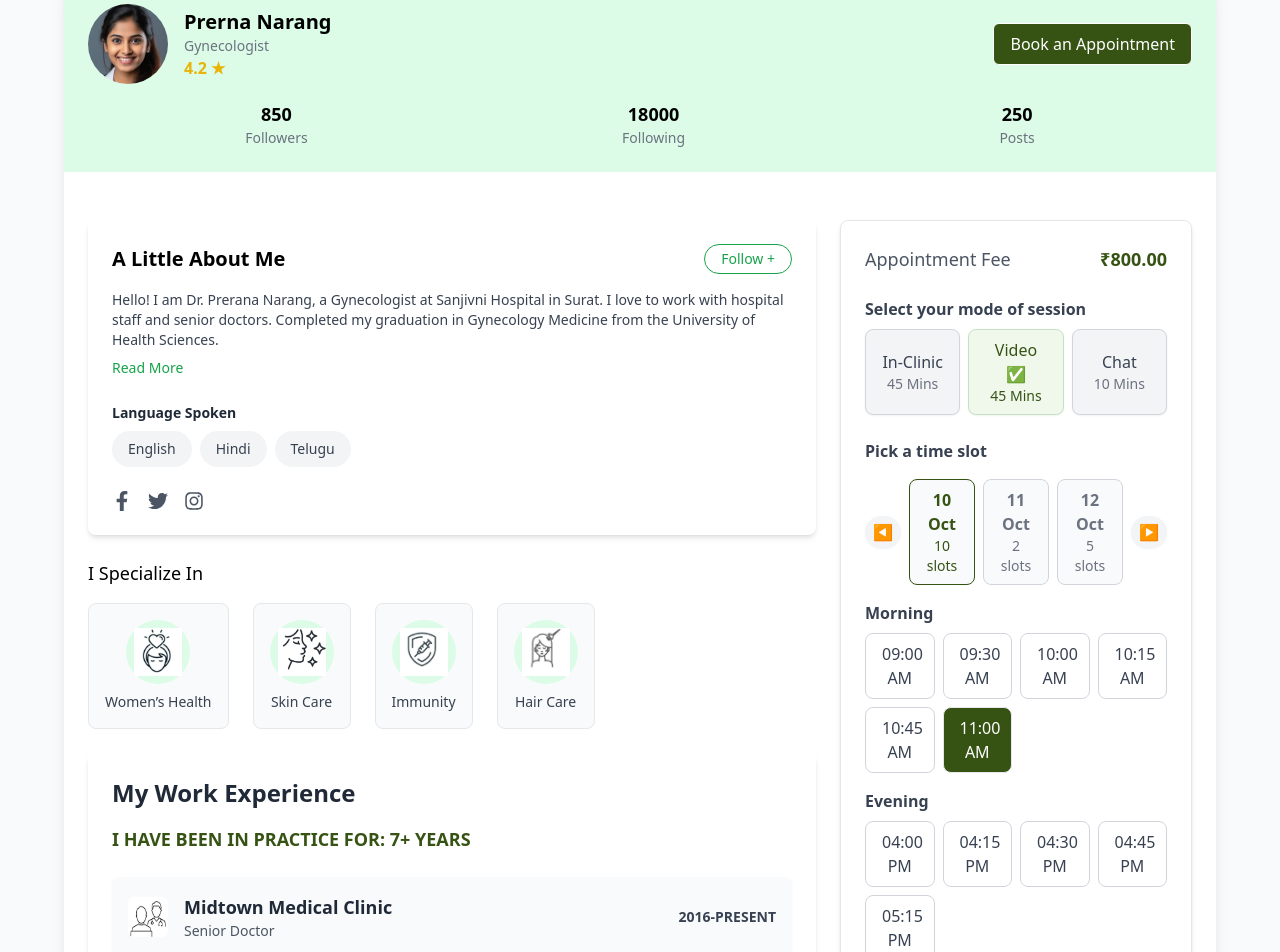
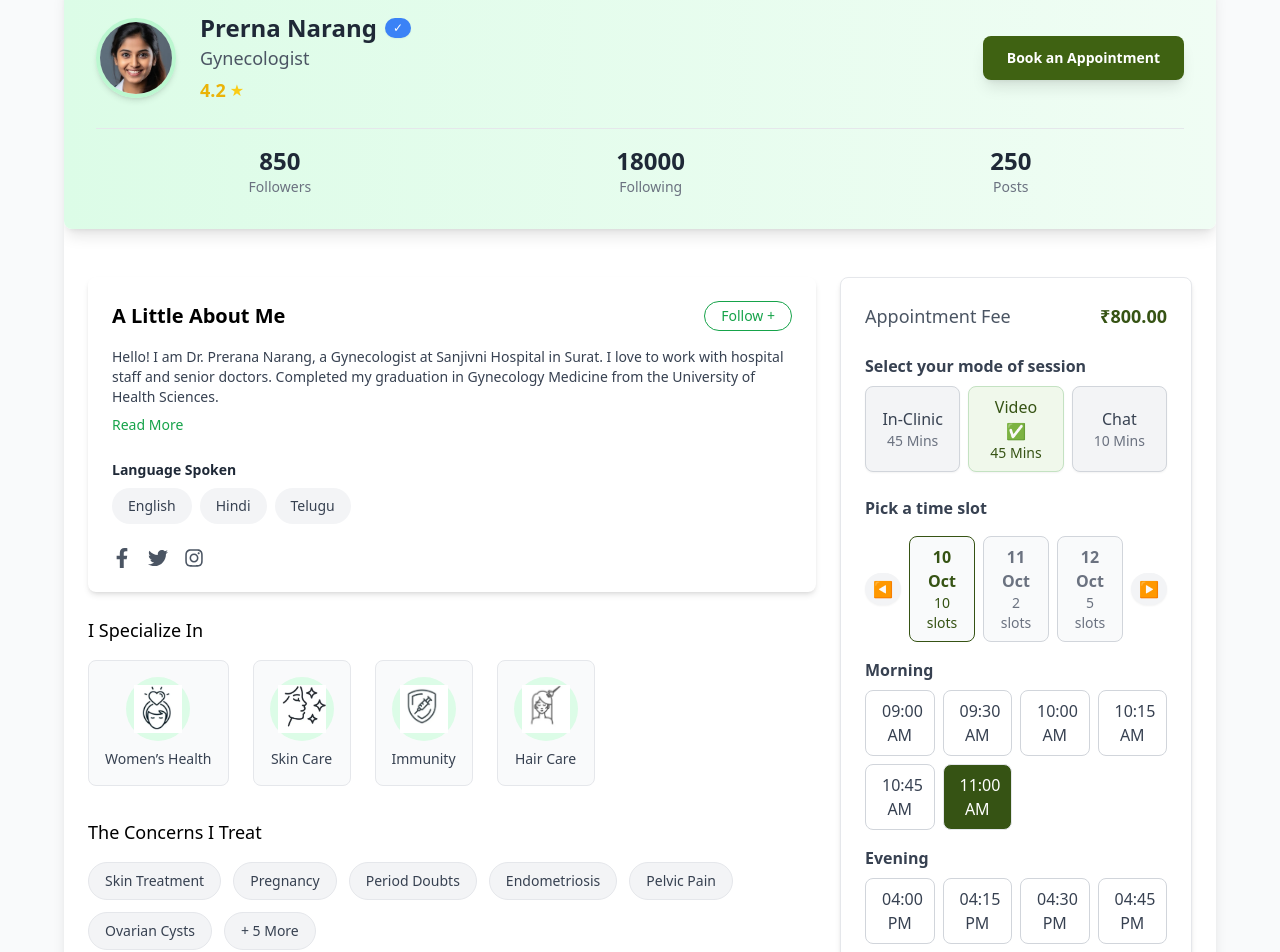
Before and after one commit to ShravaniAnilPatil/Amrutam-app, a React (Create React App) app: page /profile/1 in a window 1280 px wide. Shown: the part 140-1092 px from the top of the page. Built offline with nearby package versions, Linux system fonts and the light colour scheme.

Commit message:
doctor profile header changes

```diff
--- a/src/components/DoctorList.jsx
+++ b/src/components/DoctorList.jsx
@@ -2,6 +2,7 @@ import React from "react";
 import DoctorCard from "./DoctorCard";
 import prerana from "../assets/images/image.png";
 import riya from "../assets/images/image2.png"
+import alisha from "../assets/images/image3.png"
 
 const DoctorList = () => {
   const doctors = [
@@ -24,7 +25,7 @@ const DoctorList = () => {
       rating: 4.8,
     },
     {
-      image: "https://randomuser.me/api/portraits/women/3.jpg",
+      image: alisha,
       name: "Dr. Alisha Verma",
       specialization: "Dermatologist",
       experience: 5,
--- a/src/components/DoctorProfileHeader.jsx
+++ b/src/components/DoctorProfileHeader.jsx
@@ -3,37 +3,42 @@ import img1 from "../assets/images/image.png";
 
 const DoctorProfileHeader = ({ doctor }) => {
   return (
-    <div className="bg-green-100 p-6">
+    <div className="bg-gradient-to-r from-green-100 to-green-50 p-8 rounded-lg shadow-lg">
       <div className="flex items-center">
         <img
           src={img1}
           alt={doctor.name}
-          className="h-20 w-20 rounded-full object-cover"
+          className="h-20 w-20 rounded-full object-cover border-4 border-green-200 shadow-md"
         />
-        <div className="ml-4">
-          <h1 className="text-xl font-bold">{doctor.name}</h1>
-          <p className="text-sm text-gray-500">{doctor.specialty}</p>
-          <p className="text-yellow-500 font-bold">{doctor.rating} ★</p>
+        <div className="ml-6 flex flex-col">
+          <div className="flex items-center gap-2">
+            <h1 className="text-2xl font-extrabold text-gray-800">{doctor.name}</h1>
+            <span className="bg-blue-500 text-white text-xs px-2 py-0.5 rounded-full shadow-sm">
+              ✓
+            </span>
+          </div>
+          <p className="text-lg text-gray-600 font-medium">{doctor.specialty}</p>
+          <div className="flex items-center gap-1 mt-1">
+            <span className="text-yellow-500 text-lg font-semibold">{doctor.rating}</span>
+            <span className="text-yellow-400">★</span>
+          </div>
         </div>
-        <div className="ml-auto">
-        <button className="bg-[#365314] text-white px-4 py-2 rounded-md border border-white">
-             Book an Appointment
-         </button>
-        </div>
+        <button className="ml-auto bg-[#3f6212] hover:bg-green-600 text-white px-6 py-3 rounded-lg text-sm font-semibold shadow-lg transition-all">
+          Book an Appointment
+        </button>
       </div>
-
-      <div className="flex justify-around mt-4">
+      <div className="flex justify-around mt-6 border-t border-gray-200 pt-4">
         <div className="text-center">
-          <p className="text-lg font-bold">{doctor.followers}</p>
-          <p className="text-sm text-gray-500">Followers</p>
+          <p className="text-2xl font-extrabold text-gray-800">{doctor.followers}</p>
+          <p className="text-sm text-gray-500 font-medium">Followers</p>
         </div>
         <div className="text-center">
-          <p className="text-lg font-bold">{doctor.following}</p>
-          <p className="text-sm text-gray-500">Following</p>
+          <p className="text-2xl font-extrabold text-gray-800">{doctor.following}</p>
+          <p className="text-sm text-gray-500 font-medium">Following</p>
         </div>
         <div className="text-center">
-          <p className="text-lg font-bold">{doctor.posts}</p>
-          <p className="text-sm text-gray-500">Posts</p>
+          <p className="text-2xl font-extrabold text-gray-800">{doctor.posts}</p>
+          <p className="text-sm text-gray-500 font-medium">Posts</p>
         </div>
       </div>
     </div>
--- a/src/components/Header.jsx
+++ b/src/components/Header.jsx
@@ -31,7 +31,7 @@ const Header = () => {
         <button className="bg-white text-gray-800 py-2 px-4 rounded hover:bg-gray-200 font-bold">
           Login
         </button>
-        <button className="bg-green-700 text-white py-2 px-4 rounded hover:bg-green-800 font-bold">
+        <button className="bg-[#3f6212] text-white py-2 px-4 rounded hover:bg-[#3f6212] font-bold">
           Sign Up
         </button>
       </div>
--- a/src/components/SpecializationBadges.jsx
+++ b/src/components/SpecializationBadges.jsx
@@ -8,8 +8,18 @@ const SpecializationBadges = () => {
   const badges = [
     { name: "Women’s Health", icon: ss4 },
     { name: "Skin Care", icon: ss1 },
-    { name: "Immunity", icon: ss3},
+    { name: "Immunity", icon: ss3 },
     { name: "Hair Care", icon: ss2 },
+  ];
+
+  const concerns = [
+    "Skin Treatment",
+    "Pregnancy",
+    "Period Doubts",
+    "Endometriosis",
+    "Pelvic Pain",
+    "Ovarian Cysts",
+    "+ 5 More",
   ];
 
   return (
@@ -28,6 +38,21 @@ const SpecializationBadges = () => {
           </div>
         ))}
       </div>
+
+      {/* The Concerns I Treat Section */}
+      <div className="mt-8">
+        <h3 className="text-lg font-medium">The Concerns I Treat</h3>
+        <div className="flex flex-wrap gap-3 mt-4">
+          {concerns.map((concern, index) => (
+            <span
+              key={index}
+              className="px-4 py-2 bg-gray-100 border border-gray-200 rounded-full text-sm font-medium text-gray-700"
+            >
+              {concern}
+            </span>
+          ))}
+        </div>
+      </div>
     </div>
   );
 };
```
Also changed, not shown: src/assets/images/image3.png (added).
